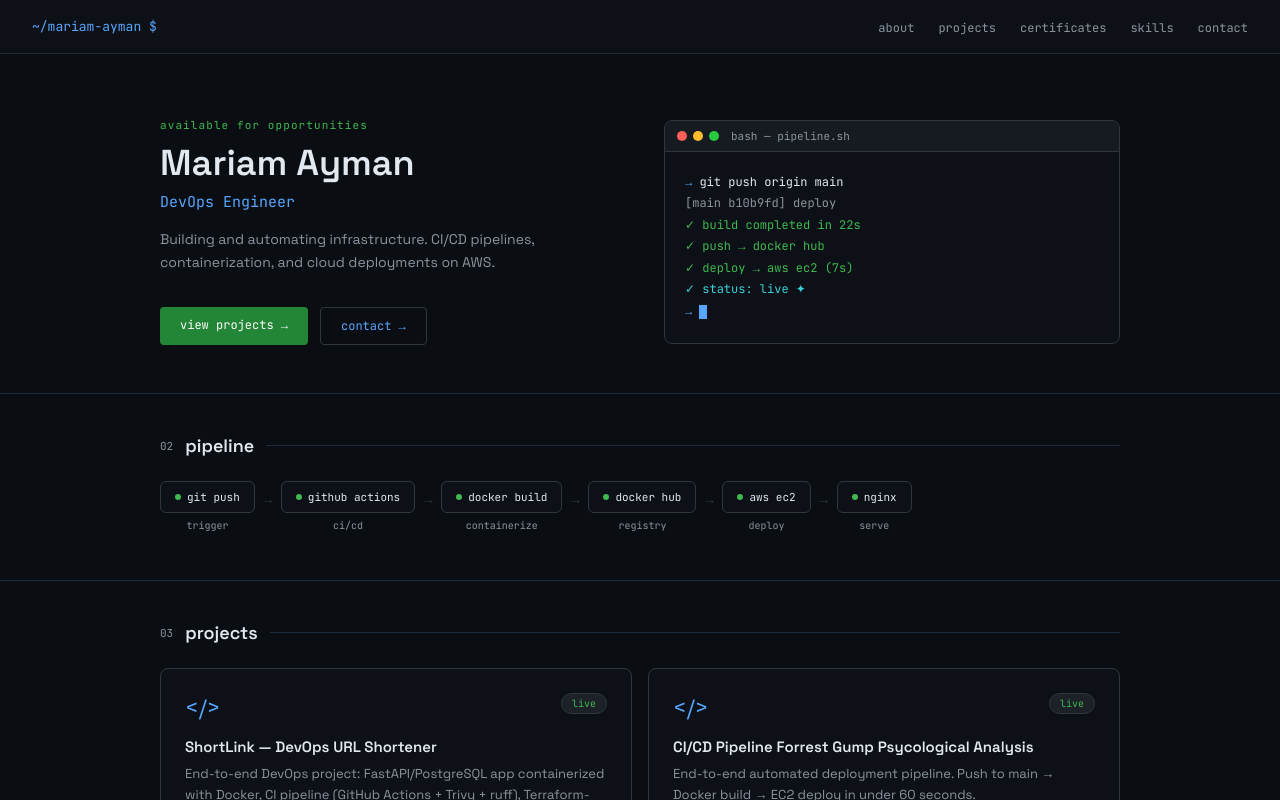
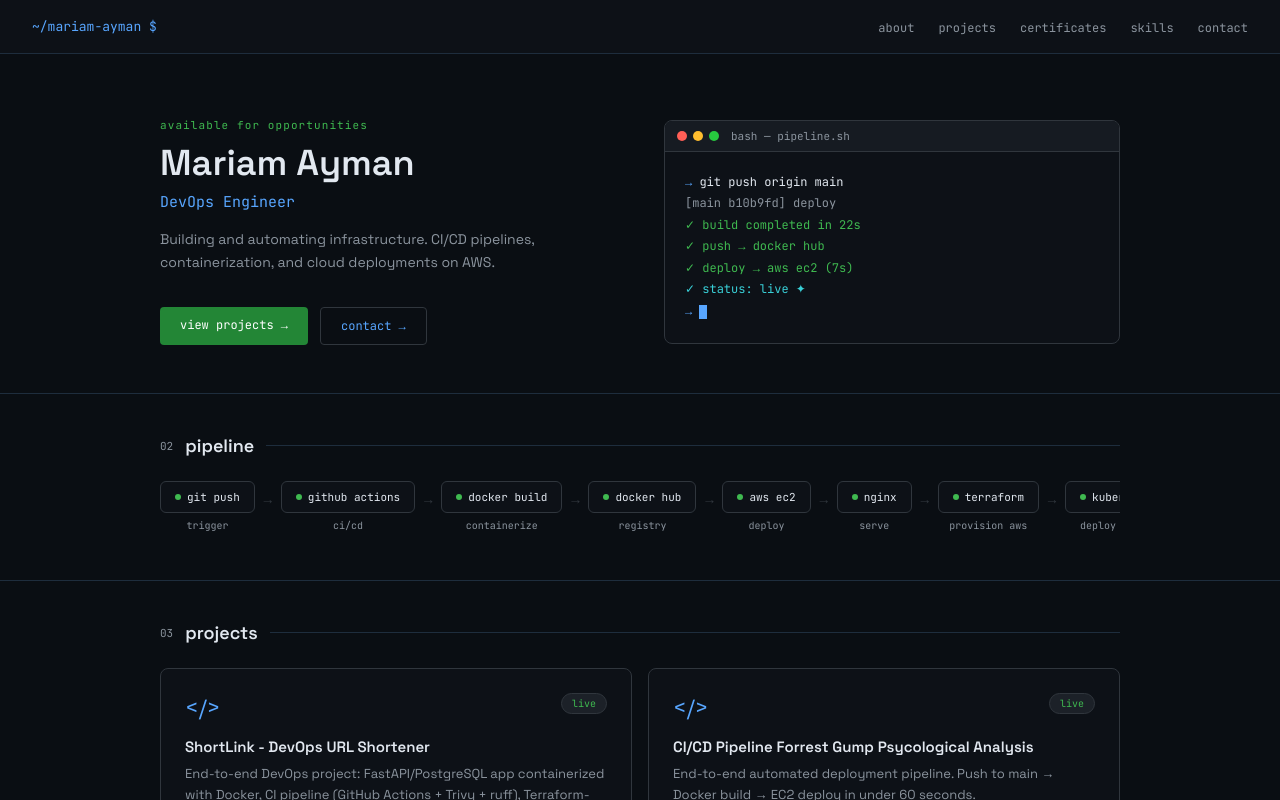
Before and after one commit to maryoussef149-cell/mariam-portfolio, a React (Create React App) app: page / in a window 1280 px wide. Shown: the top 800 px of the page. Built offline with nearby package versions, Linux system fonts and the light colour scheme.

Commit message:
Feat: added full new pipeline App.js

```diff
--- a/src/App.js
+++ b/src/App.js
@@ -8,7 +8,7 @@ const SKILLS = {
 
 const PROJECTS = [
   {
-  name: 'ShortLink — DevOps URL Shortener',
+  name: 'ShortLink - DevOps URL Shortener',
   desc: 'End-to-end DevOps project: FastAPI/PostgreSQL app containerized with Docker, CI pipeline (GitHub Actions + Trivy + ruff), Terraform-provisioned AWS infra (VPC, EKS, RDS), deployed via Kubernetes manifests to a live EKS cluster.',
   tags: ['FastAPI', 'PostgreSQL', 'Docker', 'GitHub Actions', 'Terraform', 'Kubernetes', 'AWS EKS', 'Trivy'],
   status: 'live',
@@ -57,11 +57,14 @@ const PIPELINE = [
   { label: 'docker hub', sub: 'registry' },
   { label: 'aws ec2', sub: 'deploy' },
   { label: 'nginx', sub: 'serve' },
+  { label: 'terraform', sub: 'provision aws' },
+  { label: 'kubernetes', sub: 'deploy to eks' },
+  { label: 'load balancer', sub: 'serve' },
 ];
 
 const CONTACT = [
   { icon: '⌥', label: 'github.com/maryoussef149-cell', href: 'https://github.com/maryoussef149-cell' },
-  { icon: '⌥', label: 'Credly Badges', href: 'https://www.credly.com/users/mariam-ayman.b9483160' },
+  { icon: '⧉', label: 'Credly Badges', href: 'https://www.credly.com/users/mariam-ayman.b9483160' },
   { icon: '⊞', label: 'linkedin.com/in/mariam-a-mosad', href: 'https://www.linkedin.com/in/mariam-a-mosad-824507372' },
   { icon: '✉', label: 'maryoussef49@gmail.com', href: 'mailto:maryoussef49@gmail.com' },
 ];
```
